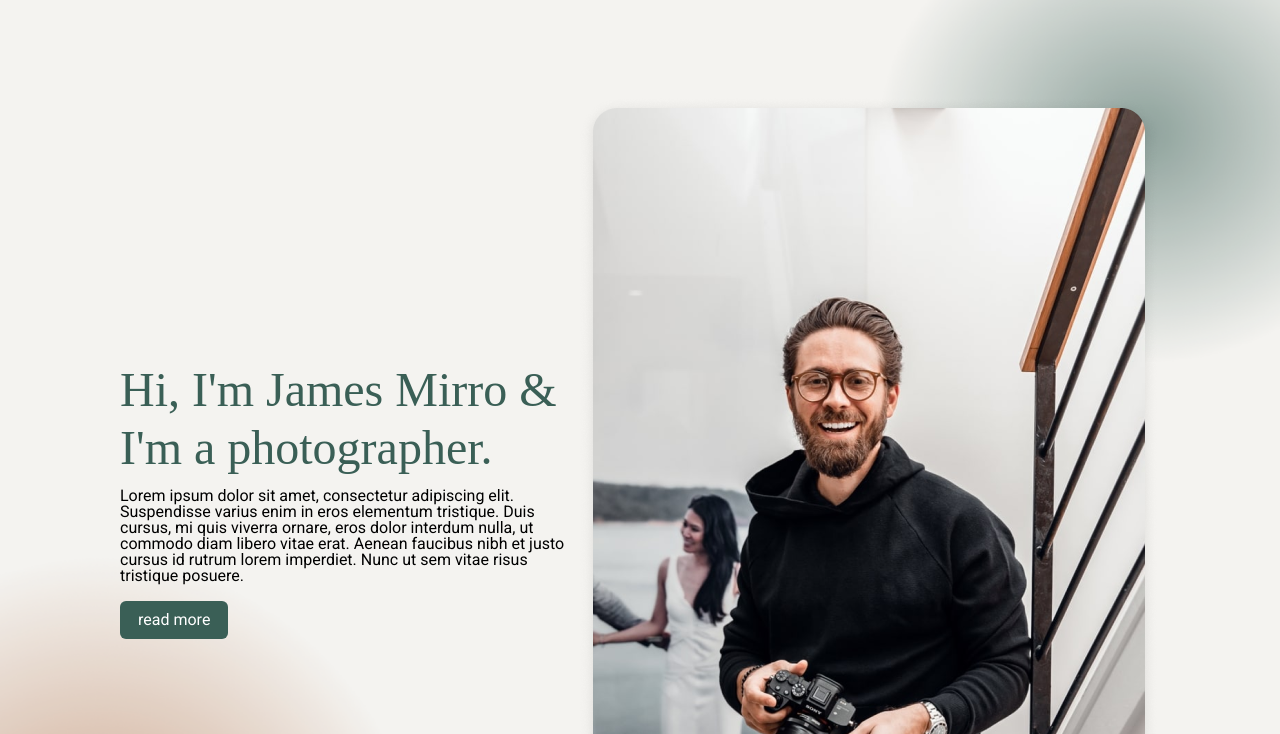
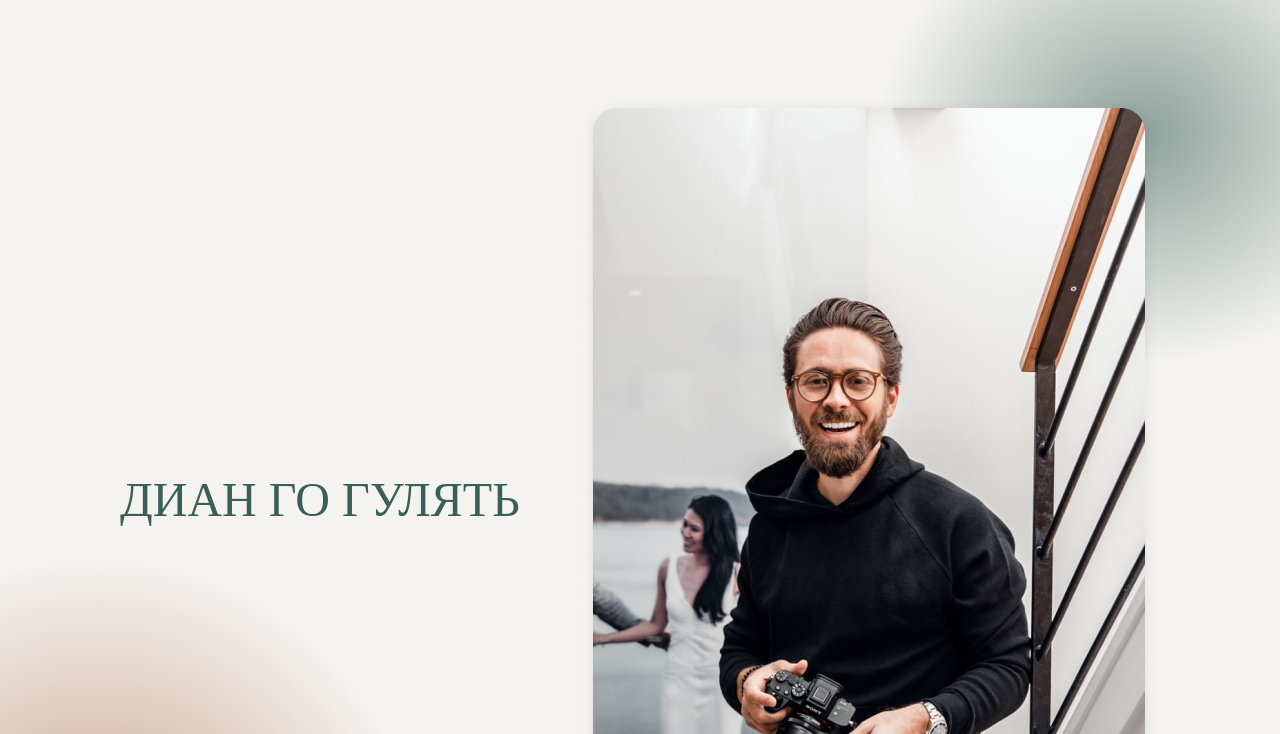
Before and after one commit to gjazzzy/personal, a plain HTML site: page index.html in a window 1280 px wide. Shown: the part 66-800 px from the top of the page. Drawn offline with nearby package versions, Linux system fonts and the light colour scheme; a web font is replaced by a local one.

Commit message:
Add files via upload

```diff
--- a/index.html
+++ b/index.html
@@ -95,14 +95,14 @@
             <div class="container">
                 <div class="about__wrap">
                     <div class="about__left">
-                        <h1 class="about__title">Hi, I'm James Mirro & I'm a photographer.</h1>
-                        <p class="about__text">Lorem ipsum dolor sit amet, consectetur adipiscing elit. Suspendisse
+                        <h1 class="about__title">ДИАН ГО ГУЛЯТЬ</h1>
+                        <!-- <p class="about__text">Lorem ipsum dolor sit amet, consectetur adipiscing elit. Suspendisse
                             varius enim in eros elementum tristique. Duis
                             cursus, mi quis viverra ornare, eros dolor interdum nulla, ut commodo diam libero vitae
                             erat. Aenean faucibus nibh et
                             justo cursus id rutrum lorem imperdiet. Nunc ut sem vitae risus tristique posuere.
                         </p>
-                        <button class="about__button">read more</button>
+                        <button class="about__button">read more</button> -->
                     </div>
                     <!-- /.about__left -->
 
```
